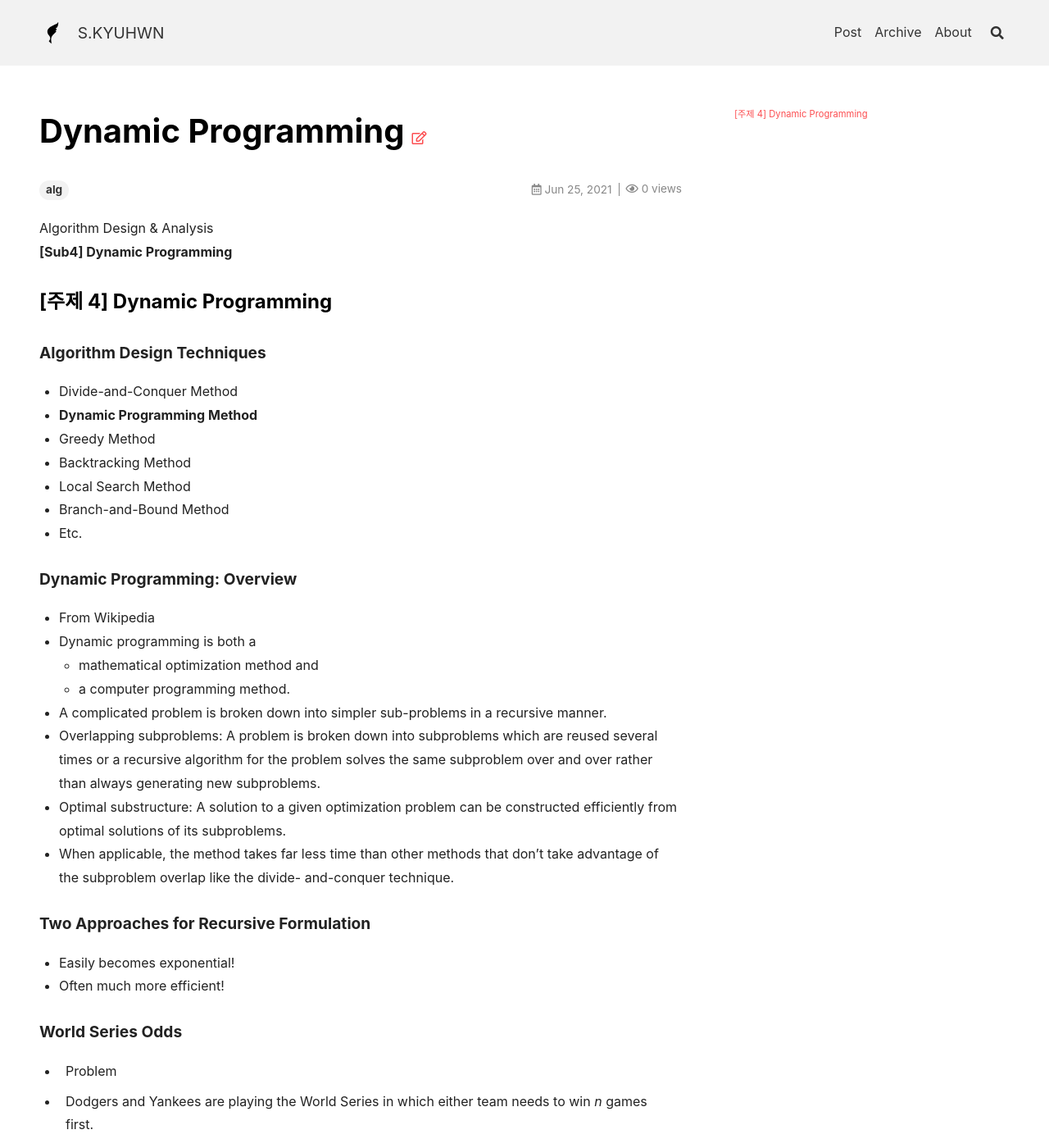
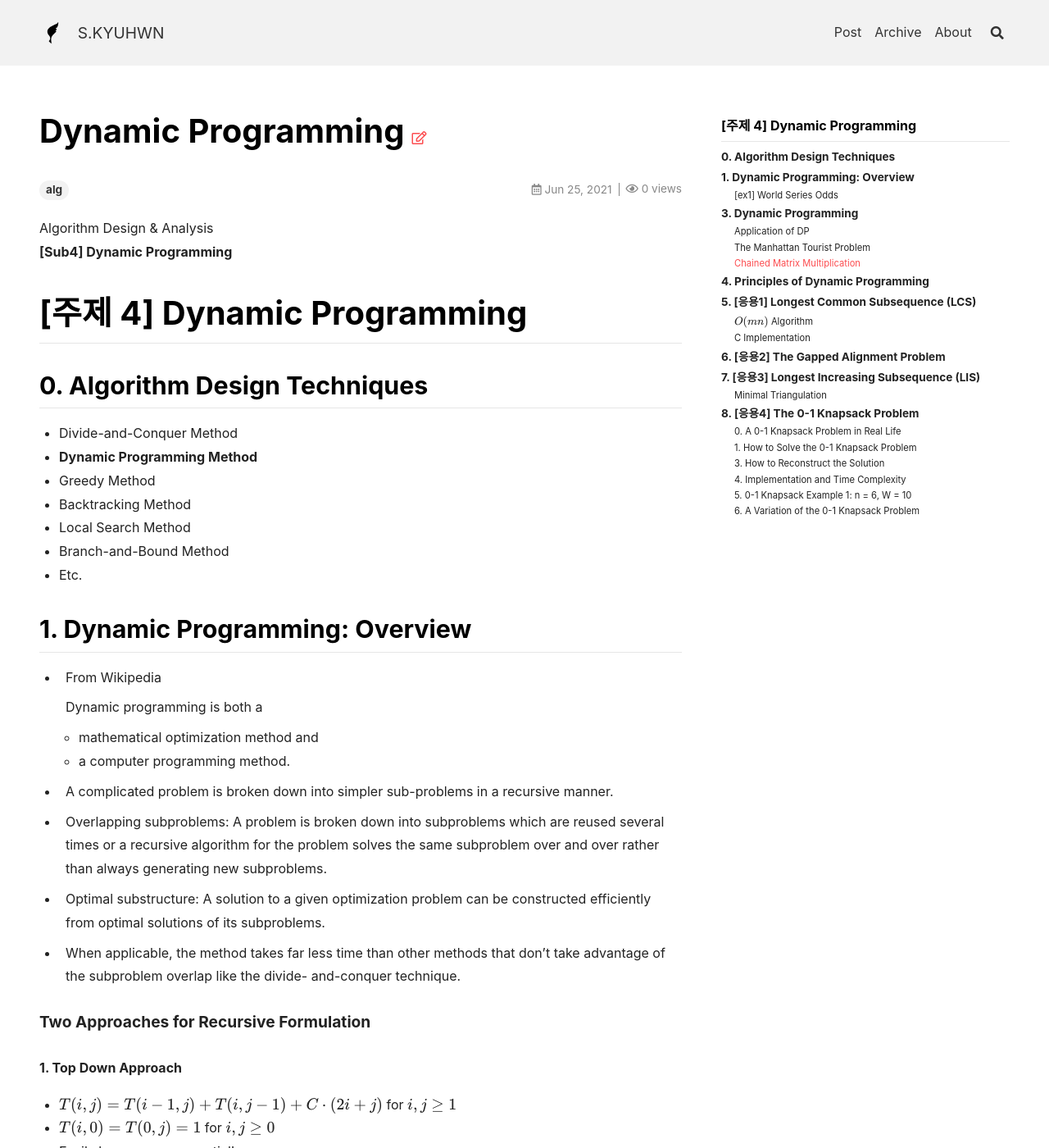
Before and after one commit to underthelights/previous, a Jekyll site: the page built from _posts/alg/2021-06-25-sub4.md, in a window 1280 px wide and 1400 px high. Shown: the whole window at 82% size. Built offline with Jekyll 4.4.1, drawn with Linux system fonts in a browser that asks for light colours; nearby versions of some CDN libraries; formulas are drawn with MathJax 3; some of the changed text lies outside the part shown.

Commit message:
Update and rename _posts/alg/https:/2021-06-25-sub4.md to _posts/alg/2021-06-25-sub4.md

````diff
--- a/_posts/alg/https:/2021-06-25-sub4.md
+++ b/_posts/alg/2021-06-25-sub4.md
@@ -6,15 +6,18 @@ category: alg
 picture_frame: shadow
 use_math: true
 
+
 ---
+
+
 Algorithm Design & Analysis
 **[Sub4] Dynamic Programming**
 
 <!--more-->
 
-### [주제 4] Dynamic Programming
+# [주제 4] Dynamic Programming
 
-#### Algorithm Design Techniques
+## 0. Algorithm Design Techniques
 
 - Divide-and-Conquer Method
 - **Dynamic Programming Method**
@@ -24,24 +27,38 @@ Algorithm Design & Analysis
 - Branch-and-Bound Method
 - Etc.
 
-#### Dynamic Programming: Overview
+## 1. Dynamic Programming: Overview
 
 - From Wikipedia
-- Dynamic programming is both a
+
+  Dynamic programming is both a
+
   - mathematical optimization method and
   - a computer programming method.
 
 - A complicated problem is broken down into simpler sub-problems in a recursive manner.
+
 - Overlapping subproblems: A problem is broken down into subproblems which are reused several times or a recursive algorithm for the problem solves the same subproblem over and over rather than always generating new subproblems.
+
 - Optimal substructure: A solution to a given optimization problem can be constructed efficiently from optimal solutions of its subproblems.
+
 - When applicable, the method takes far less time than other methods that don't take advantage of the subproblem overlap like the divide- and-conquer technique.
 
 #### Two Approaches for Recursive Formulation
 
+##### 1. Top Down Approach
+
+- $T(i,j) = T(i-1,j) + T(i, j-1) + C \cdot (2i + j)$ for $i,j \geq 1$
+- $T(i,0) = T(0,j) = 1$ for $i,j \geq 0$
 - Easily becomes exponential!
+
+##### 2. Bottom Up Approach
+
+- $T(i,j) = T(i-1,j) + T(i, j-1) + C \cdot (2i + j)$ for $i,j \geq 1$
+- $T(i,0) = T(0,j) = 1$ for $i,j \geq 0$
 - Often much more efficient!
 
-#### World Series Odds
+### [ex1] World Series Odds
 
 - Problem
 
@@ -57,14 +74,14 @@ Algorithm Design & Analysis
 
 - –  Compute $$P(i,j) $$  $$ 0 \leq i,j \leq n $$ $$\forall n$$
 
-#### A Divide-and-Conquer Approach
+#### 1. [Worse] A Divide-and-Conquer Approach
 
 - Recursive formulation
 - If we solve this recurrence relation in the divide-and-conquer way,
 - Let *T*(*n*) be the maximum time taken by a call to *P*(*i*,*j*),where *i*+*j* =*n*. Then we can prove that *T*(*n*) is exponential!
 - What is the problem of this approach?
 
-#### A Dynamic Programming Approach
+#### 2. [Better] A Dynamic Programming Approach
 
 - Instead of computing the same repeatedly, fill in a table as suggested below:
 
@@ -80,7 +97,7 @@ Algorithm Design & Analysis
   -  For input size (m, n), computing P(m, n) takes O(mn)-time.
   -  By far better than the Divide-and-Conquer approach.
 
-#### Dynamic Programming
+## 3. Dynamic Programming
 
 - When the divide-and-conquer approach produces an exponential algorithm where the same sub-problems are solved iteratively,
 
@@ -97,7 +114,9 @@ Algorithm Design & Analysis
   - Table setup
   - Table fill order
 
-#### The Manhattan Tourist Problem
+### Application of DP
+
+### The Manhattan Tourist Problem
 
 - Courtesy of [Jones & Pevzner 6.3]
 - Problem:
@@ -133,7 +152,7 @@ Algorithm Design & Analysis
 - So far, we have found the cost of the longest path from source to each vertex in the grid.
 - Then, how can you print out the actual optimal path from source to sink?
 
-#### Chained Matrix Multiplication
+### Chained Matrix Multiplication
 
 - [Neapolitan 3.4]
 
@@ -265,7 +284,7 @@ void order(int i, int j)
 
 
 
-#### Principles of Dynamic Programming
+## 4. Principles of Dynamic Programming
 
 - $$C_{ij}$$ = the cost of the shortest path from $$(0,0)$$ to $$(i,j)$$
   - Then $$C_{ij} = min \{C_{i-1,j} + w_{i-1, j} ^{s},C_{i-1,j-1} + w_{i-1, j-1} ^{se},C_{i,j-1} + w_{i, j-1} ^{e}  \}$$
@@ -421,7 +440,7 @@ void main(void)
 }
 ```
 
-#### Longest Common Subsequence (LCS)
+## 5. [응용1] Longest Common Subsequence (LCS)
 
 - **[T. Cormen et al.,** **Introduction to Algorithms** **(3\****rd** **ed.), The MIT Press, 2009. 16.3]**
 - Definitions
@@ -470,12 +489,12 @@ void main(void)
 
 - Optimal substructure for computing $$c[i, j]$$
 
-#### $$O(mn)$$ Algorithm
+### $$O(mn)$$ Algorithm
 
 - Filling the table
 - Printing the LCS
 
-#### C Implementation
+### C Implementation
 
 - Courtesy of http://www.bioalgorithms.info/downloads/code/
 
@@ -591,7 +610,7 @@ char *LCS(char *a, char *b)
 
 
 
-#### The Gapped Alignment Problem
+## 6. [응용2] The Gapped Alignment Problem
 
 - Problem
   - Given two sequences, find a gapped alignment that maximize the score!
@@ -603,7 +622,7 @@ char *LCS(char *a, char *b)
 
 - Optimal substructure
 
-#### Longest Increasing Subsequence (LIS)
+## 7. [응용3] Longest Increasing Subsequence (LIS)
 
 - Example
 
@@ -648,7 +667,7 @@ int LIS(int *a, int N)
 
 (2020.11.03 화요일)
 
-#### Minimal Triangulation
+### Minimal Triangulation
 
 - **[A. Aho, J. Hopcroft, and J. Ullman,** **Data Structures and Algorithms****, Addison-Wesley, 1983. 10.2]**
 - Problem
@@ -656,7 +675,7 @@ int LIS(int *a, int N)
 
 - Counting all possible selections of chords in an inefficient way results in an exponential algorithm.
 
-#### The 0-1 Knapsack Problem
+## 8. [응용4] The 0-1 Knapsack Problem
 
 - Problem
 - Example
@@ -666,7 +685,7 @@ int LIS(int *a, int N)
   - A thief has a knapsack that can carry at most W kilograms, where W is a positive integer.
   - What items should the thief take to maximize his “profit”?
 
-#### A 0-1 Knapsack Problem in Real Life
+### 0. A 0-1 Knapsack Problem in Real Life
 
 - [ref](http://standardwisdom.com/softwarejournal/2010/03/bang-for-the-buck-knapsacks-in-real-life/)
 - Problem
@@ -684,7 +703,7 @@ int LIS(int *a, int N)
 
 - Which marketing campaigns would you choose to maximize the total expected reach under the condition that, for each of these marketing campaigns, you either select it or you don’t?
 
-#### How to Solve the 0-1 Knapsack Problem
+### 1. How to Solve the 0-1 Knapsack Problem
 
 - Naïve approach
   - There are 2n subsets of {1, 2, ..., n}!
@@ -707,7 +726,7 @@ w
 
 
 
-#### How to Reconstruct the Solution
+### 3. How to Reconstruct the Solution
 
 |      | 0    | 1    | 2    | 3    | 4    | 5    | 6    |
 | ---- | ---- | ---- | ---- | ---- | ---- | ---- | ---- |
@@ -717,7 +736,7 @@ w
 | 3    | 0    | 0    | 4    | 4    | 4    | 6    | 7    |
 | 4    | 0    | 0    | 4    | 4    | 4    | 8    | 8    |
 
-#### Implementation and Time Complexity
+### 4. Implementation and Time Complexity
 
 ```c++
 int zero_one_knapsack(int *p, int *w, int n, int W)
@@ -745,7 +764,7 @@ int zero_one_knapsack(int *p, int *w, int n, int W)
 
 $$O(nW)$$ Time
 
-#### 0-1 Knapsack Example 1: n = 6, W = 10
+### 5. 0-1 Knapsack Example 1: n = 6, W = 10
 
 |      | 1    | 2    | 3    | 4    | 5    | 6    |
 | ---- | ---- | ---- | ---- | ---- | ---- | ---- |
@@ -791,13 +810,14 @@ Selected items: i = 2, 3, 4, 6 Obtained profit: 19
   - This algorithm can be improved so that the worst-case number of entries computed is O(2n).
   - No one has ever found an algorithm for the 0-1 Knapsack problem whose worst-case time complexity is better than exponential, yet no one has proven that such an algorithm is not possible!
 
-#### A Variation of the 0-1 Knapsack Problem
+### 6. A Variation of the 0-1 Knapsack Problem
 
 - Problem
+
   - Decision Problem
 
 - Example
-   ${ 1, 2, 7, 14, 49, 98, 343, 686, 2409, 2793, 16808, 17206, 117705, 117993 }, L = 138457$
+  ${ 1, 2, 7, 14, 49, 98, 343, 686, 2409, 2793, 16808, 17206, 117705, 117993 }, L = 138457$
 
   → ${1, 2, 7, 98, 343, 686, 2409, 17206, 117705}$
 
@@ -813,14 +833,16 @@ Selected items: i = 2, 3, 4, 6 Obtained profit: 19
   \- To solve fill(int n, int L),
 
 ```c++
-int **fill**(int i, int j) { // l[i]: global variable if (i == 0) {
+int fill(int i, int j) { // l[i]: global variable if (i == 0)
+  {
     if(j == 0) return TRUE;
     else return FALSE;
-  }if (fill(i-1, j)) return TRUE;
+  }
 
+if (fill(i-1, j))
+  return TRUE;
 else if (l[i] <= j)
- return fill(i-1, j-l[i]);
-
+  return fill(i-1, j-l[i]);
 }
 ```
 
@@ -868,6 +890,7 @@ return (F[n][L]);
 - 참고
 
 - If it is possible to solve the 0-1 knapsack problem in polynomial time, the subset sum problem can be solved in polynomial time too.
+
 - Somebody has already proven that the subset sum problem is very hard.
 - In other words, the subset sum problem is **NP**-complete. Hence, the 0-1 knapsack problem is also a very hard problem. In other words, the 0-1 knapsack problem is also **NP**-complete.
 
````
